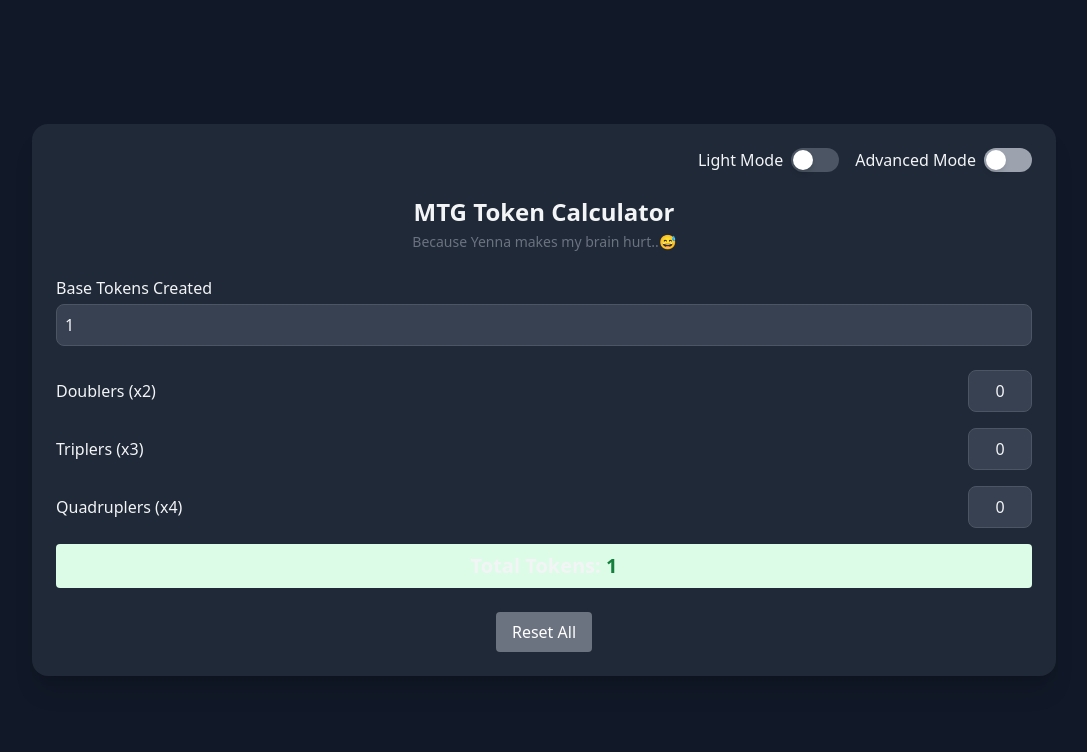
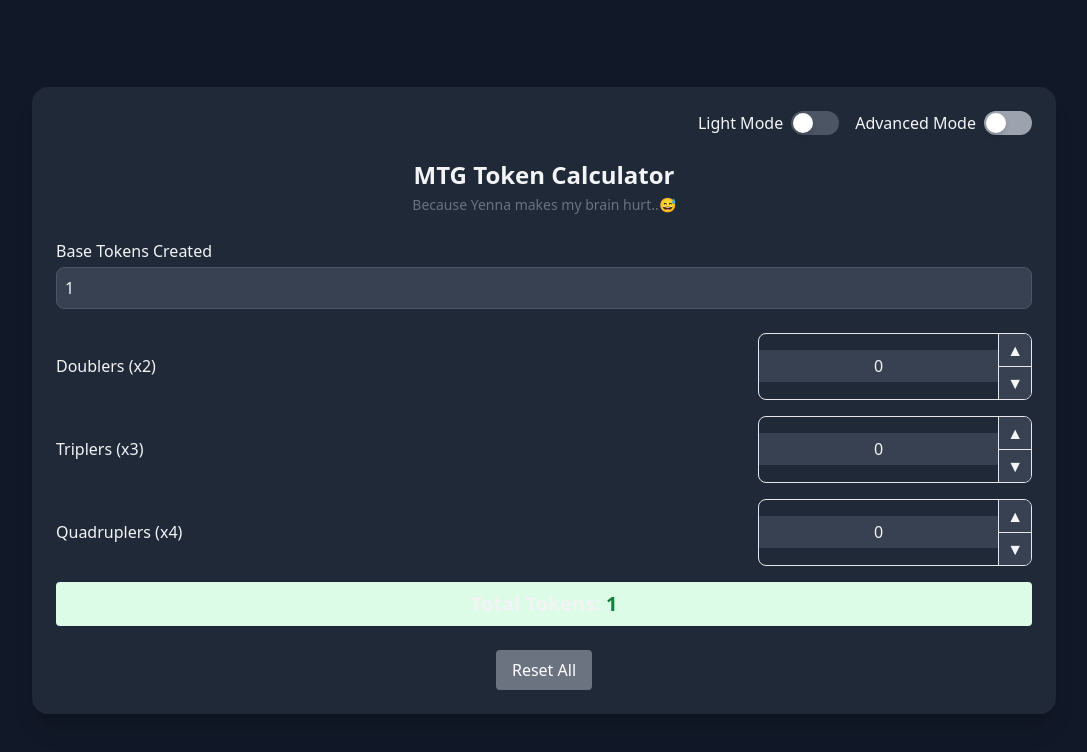
Before and after one commit to Whuki/mtg-token-calculator, a React (Vite) app: page / in a window 1280 px wide. Shown: the top 752 px of the page, without its empty margins (96-1183 px from the left). Built offline with nearby package versions, Linux system fonts and the light colour scheme.

Commit message:
Updated css v2

```diff
--- a/src/App.jsx
+++ b/src/App.jsx
@@ -1,4 +1,5 @@
 import React, { useState } from "react";
+import CustomQuantityInput from "./CustomQuantityInput";
 import { Analytics } from "@vercel/analytics/react";
 
 const CARD_PRESETS = [
@@ -107,14 +108,10 @@
             ].map((item, idx) => (
               <div key={idx} className="flex gap-2 items-center">
                 <label className="flex-1">{item.label}</label>
-                <input
-                  type="number"
-                  min="0"
+                <CustomQuantityInput
                   value={item.value}
-                  onChange={(e) => item.setValue(Number(e.target.value))}
-                  className={`w-16 p-2 border rounded-lg text-center focus:outline-none focus:ring-2 transition-all duration-200
-                    ${darkMode ? "bg-gray-700 border-gray-600 text-gray-100 focus:ring-blue-400"
-                               : "bg-white border-gray-300 text-gray-900 focus:ring-blue-400"}`}
+                  onChange={item.setValue}
+                  darkMode={darkMode}
                 />
               </div>
             ))}
@@ -133,7 +130,7 @@
                 <tr>
                   <th className="px-2 py-1 w-48 text-left">Card Name</th>
                   <th className="px-2 py-1 w-20 text-center">Multiplier</th>
-                  <th className="px-2 py-1 w-20 text-center">Quantity</th>
+                  <th className="px-2 py-1 w-24 text-center">Quantity</th>
                   <th className="px-2 py-1 w-16 text-center">Remove</th>
                 </tr>
               </thead>
@@ -157,48 +154,31 @@
                             )
                           );
                         }}
-                        className={`p-1 border rounded-lg focus:outline-none focus:ring-2 w-full md:w-auto min-w-[140px] max-w-full transition-all duration-200
-                          ${darkMode
-                            ? idx % 2 === 0
-                              ? "bg-gray-800 border-gray-600 text-gray-100 focus:ring-blue-400"
-                              : "bg-gray-700 border-gray-600 text-gray-100 focus:ring-blue-400"
-                            : idx % 2 === 0
-                              ? "bg-gray-50 border-gray-300 text-gray-900 focus:ring-blue-400"
-                              : "bg-white border-gray-300 text-gray-900 focus:ring-blue-400"
-                          }`}
+                        className={`p-1 border rounded-lg focus:outline-none focus:ring-2 w-full md:w-auto min-w-[120px]
+                          ${darkMode ? "bg-gray-700 border-gray-600 text-gray-100 focus:ring-blue-400"
+                                     : "bg-white border-gray-300 text-gray-900 focus:ring-blue-400"}`}
                       >
-                        {CARD_PRESETS.map((c) => (
-                          <option key={c.name} value={c.name}>
+                        {CARD_PRESETS.map((c, i) => (
+                          <option key={i} value={c.name}>
                             {c.name}
                           </option>
                         ))}
                       </select>
                     </td>
-
                     <td className="block md:table-cell px-2 py-1 text-center">
                       <span className="md:hidden font-semibold">Multiplier: </span>
-                      {card.multiplier}
+                      {card.multiplier}x
                     </td>
-
-                    <td className="block md:table-cell px-2 py-1 flex justify-center items-center w-24">
-                      <span className="md:hidden font-semibold mr-1">Quantity: </span>
-                      <input
-                        type="number"
-                        min="0"
+                    <td className="block md:table-cell px-2 py-1 text-center">
+                      <span className="md:hidden font-semibold">Quantity: </span>
+                      <CustomQuantityInput
                         value={card.quantity}
-                        onChange={(e) =>
-                          setCards(
-                            cards.map((c, i) =>
-                              i === idx ? { ...c, quantity: Number(e.target.value) } : c
-                            )
-                          )
+                        onChange={(val) =>
+                          setCards(cards.map((c, i) => (i === idx ? { ...c, quantity: val } : c)))
                         }
-                        className={`w-16 p-1 border rounded-lg text-center focus:outline-none focus:ring-2 transition-all duration-200 appearance-none
-                          ${darkMode ? "bg-gray-700 border-gray-600 text-gray-100 focus:ring-blue-400 hover:ring-blue-500"
-                                     : "bg-white border-gray-300 text-gray-900 focus:ring-blue-400 hover:ring-blue-500"}`}
+                        darkMode={darkMode}
                       />
                     </td>
-
                     <td className="block md:table-cell px-2 py-1 text-center">
                       <button
                         onClick={() => setCards(cards.filter((_, i) => i !== idx))}
--- /dev/null
+++ b/src/CustomQuantityInput.jsx
@@ -0,0 +1,40 @@
+import React from "react";
+
+export default function CustomQuantityInput({ value, onChange, darkMode }) {
+  const increment = () => onChange(value + 1);
+  const decrement = () => onChange(value > 0 ? value - 1 : 0);
+
+  return (
+    <div className="flex items-center w-full md:w-auto border rounded-lg overflow-hidden">
+      <input
+        type="number"
+        value={value}
+        onChange={(e) => onChange(Number(e.target.value))}
+        className={`flex-1 p-1 text-center focus:outline-none focus:ring-2 transition-all duration-200
+          ${darkMode ? "bg-gray-700 border-gray-600 text-gray-100 focus:ring-blue-400"
+                     : "bg-white border-gray-300 text-gray-900 focus:ring-blue-400"}`}
+        min={0}
+      />
+      <div className="flex flex-col border-l divide-y">
+        <button
+          type="button"
+          onClick={increment}
+          className={`px-2 py-1 hover:bg-gray-500 transition-colors ${
+            darkMode ? "bg-gray-700 text-gray-100" : "bg-gray-200 text-gray-900"
+          }`}
+        >
+          ▲
+        </button>
+        <button
+          type="button"
+          onClick={decrement}
+          className={`px-2 py-1 hover:bg-gray-500 transition-colors ${
+            darkMode ? "bg-gray-700 text-gray-100" : "bg-gray-200 text-gray-900"
+          }`}
+        >
+          ▼
+        </button>
+      </div>
+    </div>
+  );
+}
```
